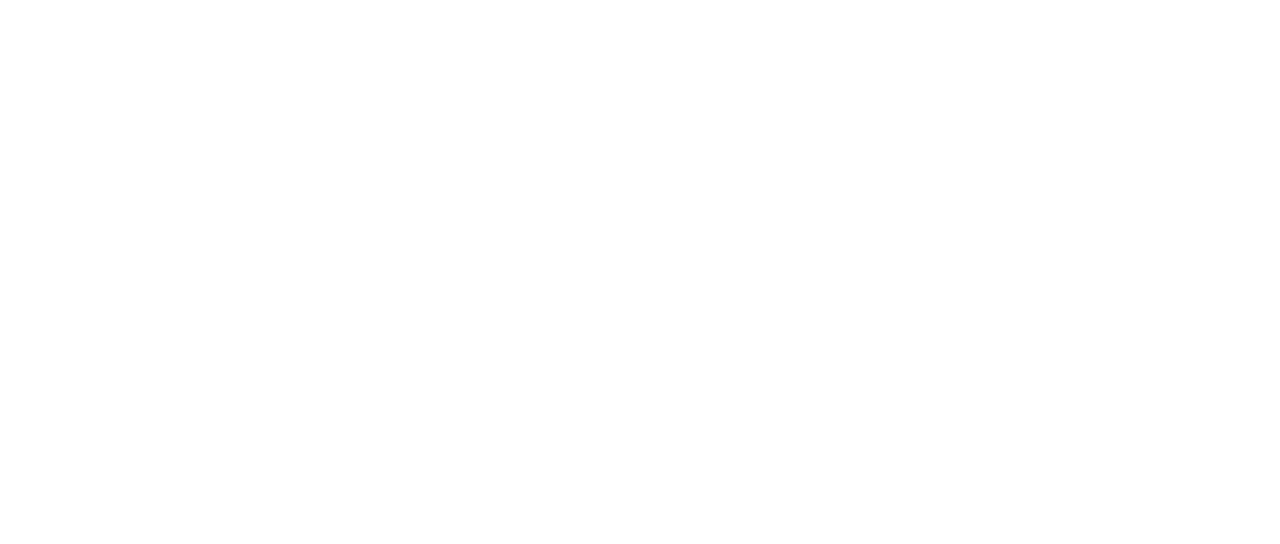
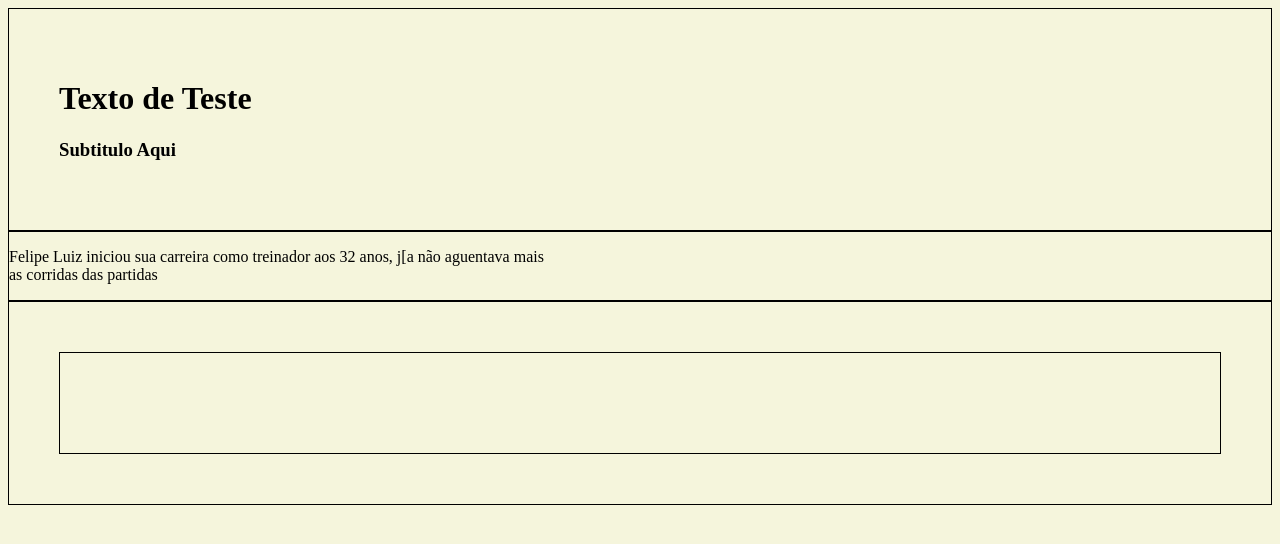
Before and after one commit to otaviones/Codding, a plain HTML site: page Google/index.html in a window 1280 px wide. Drawn offline with Linux system fonts and the light colour scheme.

Commit message:
Att Google

```diff
--- a/Google/index.html
+++ b/Google/index.html
@@ -1,11 +1,23 @@
 <!DOCTYPE html>
 <html lang="pt-br">
 <head>
+    <link rel="stylesheet" href="style.css">
     <meta charset="UTF-8">
     <meta name="viewport" content="width=device-width, initial-scale=1.0">
     <title>Google</title>
 </head>
 <body>
-
+    <header>
+        <h1>Texto de Teste</h1>
+        <h3>Subtitulo Aqui</h3>
+    </header>
+    <nav>
+        <p>Felipe Luiz iniciou sua carreira como treinador aos 32 anos, j[a não aguentava mais <br>
+            as corridas das partidas</p>
+    </nav>
+    <section>
+        <article></article>
+    </section>
+    <footer></footer>
 </body>
 </html>
--- a/Google/style.css
+++ b/Google/style.css
@@ -0,0 +1,23 @@
+body {
+    background-color: beige;
+}
+
+header {
+    border: 1px solid black;
+    padding: 50px;
+}
+
+nav {
+    display: flex;
+    border: 1px solid black;
+    padding: 5px, 100px, 20px, auto
+}
+section {
+    border: 1px solid black;
+    padding: 50px;
+}
+
+article {
+    border: 1px solid black;
+    padding: 50px;
+}
```
